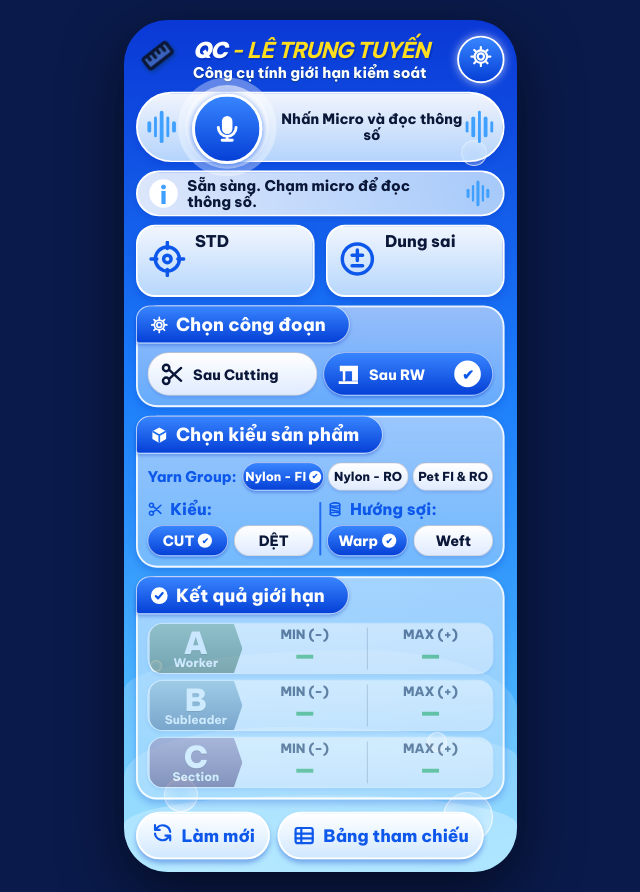
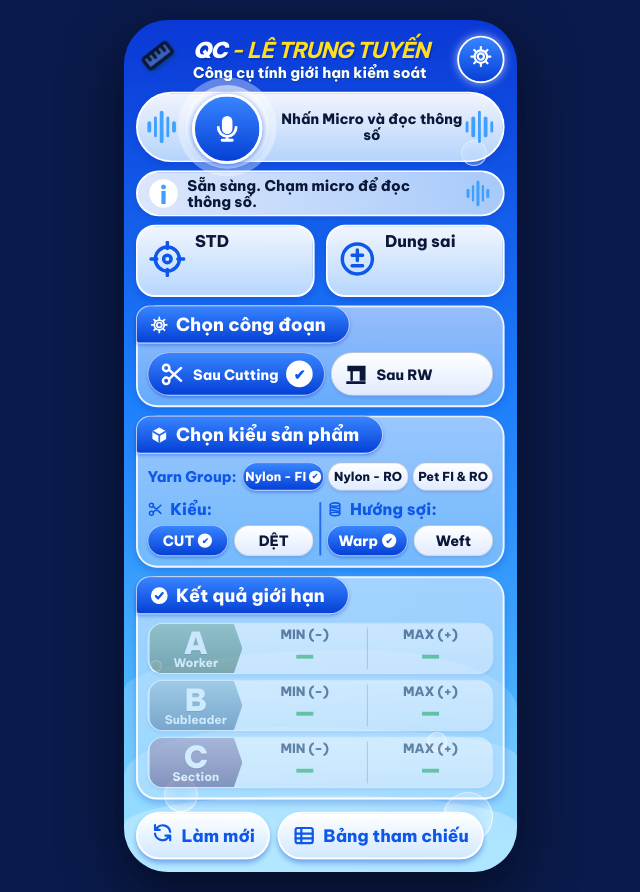
Before and after one commit to anhtuyen16011987-ship-it/recheck, a website: page www/index.html in a window 1280 px wide. Shown: the whole page, without its empty margins (320-960 px from the left). Drawn offline with Linux system fonts and the light colour scheme.

Commit message:
co dinh man hinh

```diff
--- a/www/index.html
+++ b/www/index.html
@@ -151,7 +151,7 @@ ICO.table=SV('<rect x="3" y="4" width="18" height="16" rx="2"/><path d="M3 10h18
 ICO.back=SV('<path d="m15 5-7 7 7 7"/>');
 ICO.lock=SV('<rect x="5" y="11" width="14" height="10" rx="2" fill="currentColor"/><path d="M8 11V8a4 4 0 0 1 8 0v3"/>');
 const OPT={stage:[["cutting",ICO.scissors+"Sau Cutting"],["rw",ICO.sew+"Sau RW"]],yarn:["Nylon - FI","Nylon - RO","Pet FI & RO"],dir:["Warp","Weft"],kind:["CUT","DỆT"]};
-const S={stage:"rw",yarn:"Nylon - FI",dir:"Warp",kind:"CUT"};
+const S={stage:"cutting",yarn:"Nylon - FI",dir:"Warp",kind:"CUT"};
 let TB=JSON.parse(JSON.stringify(T)),TS="cutting";
 try{const s=localStorage.getItem("qcTB");if(s){const o=JSON.parse(s);if(o&&o.cutting&&o.rw)TB=o}}catch(_){}
 const save=()=>{try{localStorage.setItem("qcTB",JSON.stringify(TB))}catch(_){}};
```
